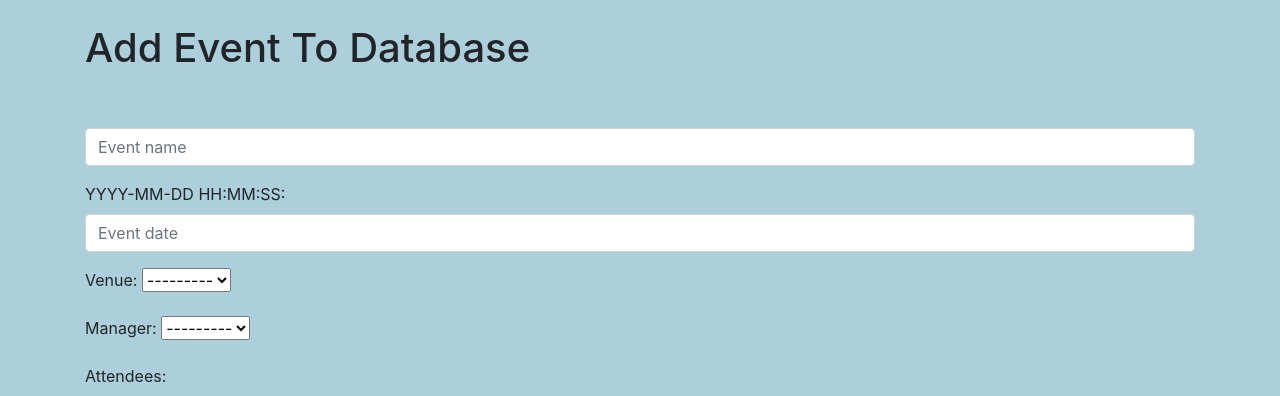
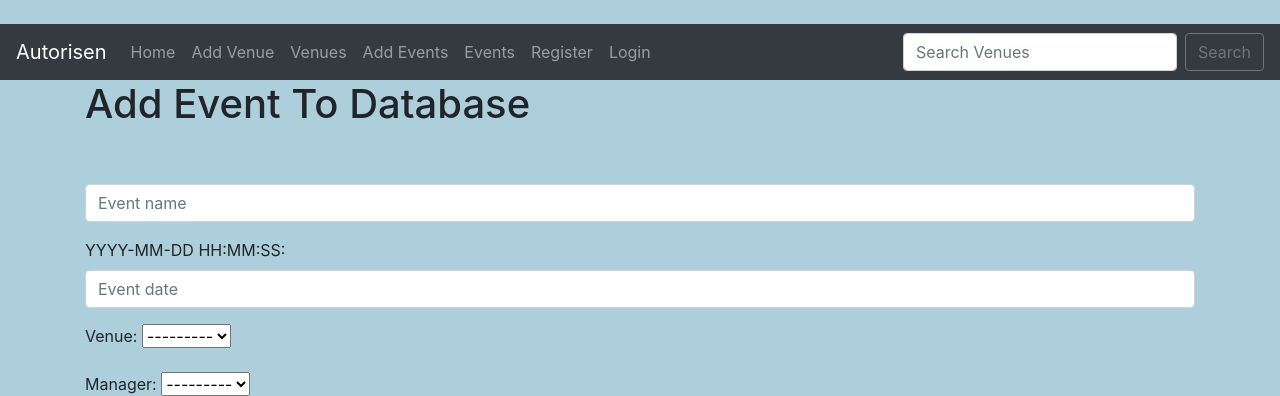
Before and after one commit to robert1948/cooku, a Django app: page /add_event in a window 1280 px wide. Shown: the top 396 px of the page. Run offline with Django 5.2, Linux system fonts and the light colour scheme; data that the repository does not hold is empty; parts of the project's set-up code (start-up, migrations or seed data) failed here and were passed over; some libraries are stand-ins or nearby versions.

Commit message:
Implement event and venue management features with update and delete functionality

```diff
--- a/core/settings.py
+++ b/core/settings.py
@@ -21,8 +21,8 @@ BASE_DIR = Path(__file__).resolve().parent.parent
 # See https://docs.djangoproject.com/en/5.1/howto/deployment/checklist/
 
 # SECURITY WARNING: keep the secret key used in production secret!
-#SECRET_KEY = "django-insecure-a2xy@gzd-_1u^qapbh9q@qi#kk0+hd!$!w_#9*+!bvf$ke(k&o"
-SECRET_KEY = os.environ.get("SECRET_KEY")
+SECRET_KEY = "django-insecure-a2xy@gzd-_1u^qapbh9q@qi#kk0+hd!$!w_#9*+!bvf$ke(k&o"
+#SECRET_KEY = os.environ.get("SECRET_KEY")
 # SECURITY WARNING: don't run with debug turned on in production!
 DEBUG = True
 
--- a/events/urls.py
+++ b/events/urls.py
@@ -12,5 +12,8 @@ urlpatterns = [
     path('search_venues',views.search_venues,name='search-venues'),
     path('update_venue/<venue_id>',views.update_venue,name='update-venue'),
     path('add_event',views.add_event,name='add-event'),
+    path('update_event/<event_id>',views.update_event,name='update-event'),
+    path('delete_event/<event_id>',views.delete_event,name='delete-event'),
+    path('delete_venue/<venue_id>',views.delete_venue,name='delete-venue'),
 
 ]
--- a/events/views.py
+++ b/events/views.py
@@ -7,6 +7,25 @@ from .models import Event, Venue
 from django.http import HttpResponseRedirect
 
 from django.views.decorators.csrf import csrf_protect
+
+def delete_venue(request, venue_id):
+    venue = Venue.objects.get(pk=venue_id)
+    venue.delete()
+    return redirect('list-venues')
+
+def delete_event(request, event_id):
+    event = Event.objects.get(pk=event_id)
+    event.delete()
+    return redirect('list-events')
+
+def update_event(request, event_id):
+    event = Event.objects.get(pk=event_id)
+    form = EventForm(request.POST or None, instance=event)
+    if form.is_valid():
+        form.save()
+        return redirect('list-events')
+
+    return render(request, 'events/update_event.html', {'event': event, 'form': form})
 
 def add_event(request):
     submitted = False
@@ -44,7 +63,7 @@ def search_venues(request):
 # Duplicate function definition removed
 
 def all_events(request):
-    event_list = Event.objects.all()
+    event_list = Event.objects.all().order_by('name')
     return render(request, 'events/event_list.html', {'event_list': event_list})
 
 def blog(request):
--- a/templates/events/add_event.html
+++ b/templates/events/add_event.html
@@ -1,6 +1,8 @@
 {% extends 'events/base.html' %}
 
 {% block content %}
+{% include 'events/navbar.html' %}
+<!-- Hero -->
 <div class="container">
         <h1>Add Event To Database</h1>
         <br/><br/>
--- a/templates/events/navbar.html
+++ b/templates/events/navbar.html
@@ -28,7 +28,7 @@
       <li class="nav-item">
         <a class="nav-link" href="{% url 'list-venues' %}">Venues</a>
       </li>
-      <!-- Events link -->
+      <!-- Add Events link -->
       <li class="nav-item">
         <a class="nav-link" href="{% url 'add-event' %}">Add Events</a>
       </li>
--- a/templates/events/venue.html
+++ b/templates/events/venue.html
@@ -18,6 +18,9 @@
                     <a href="{% url 'update-venue' venue.id %}">
                         <button class="btn btn-secondary">Update</button>
                     </a>
+                    </a>
+                    <a href="{% url 'delete-venue' venue.id %}">
+                        <button class="btn btn-outline-danger">Delete</button>
                 </td>
             </tr>
 
```
Also changed, not shown: templates/events/event_list.html (+6 -1 lines), templates/events/update_event.html (added, +13 -0 lines).
